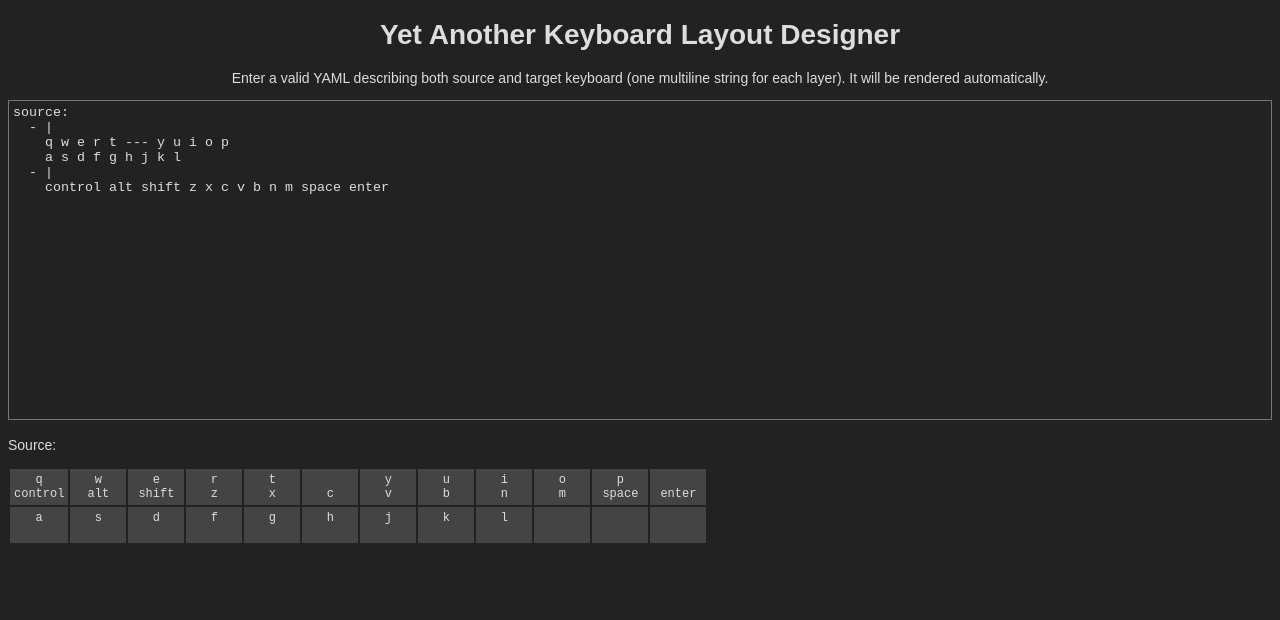
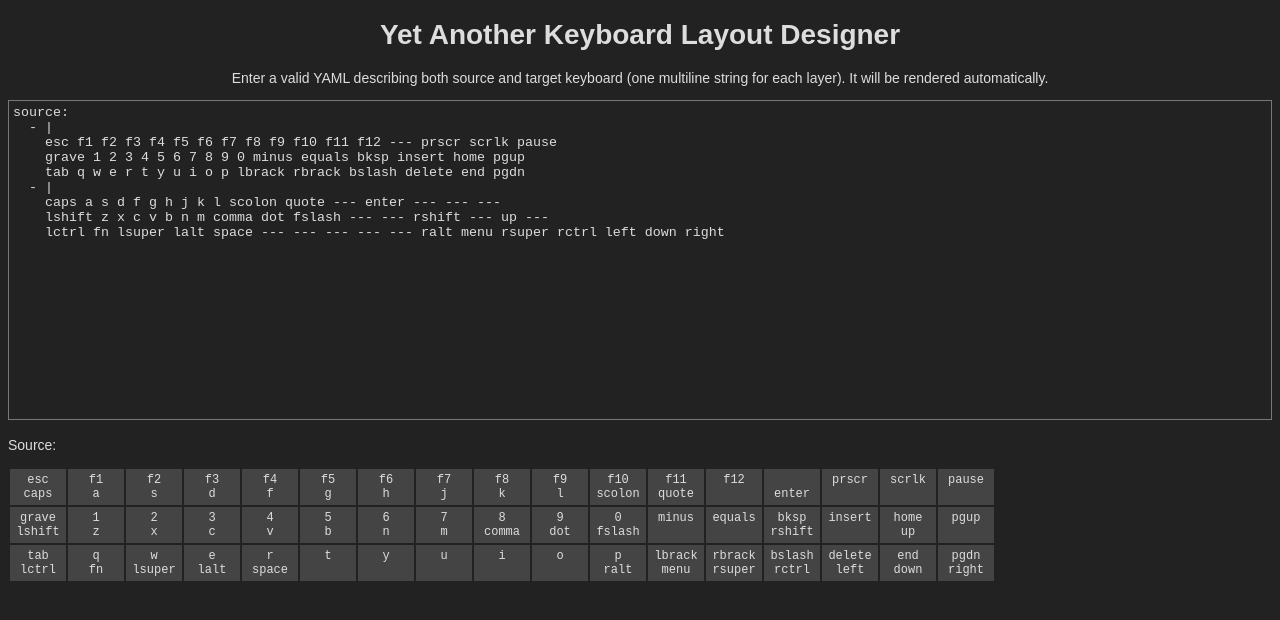
Before and after one commit to jmpbne/keeblayout, a React (Vite) app: page / in a window 1280 px wide. Shown: the top 620 px of the page. Built offline with nearby package versions, Linux system fonts and the light colour scheme.

Commit message:
Change sample keymap to include all standard keys

```diff
--- a/src/App.jsx
+++ b/src/App.jsx
@@ -6,10 +6,13 @@ import { parse } from "./core";
 
 const defaultState = `source:
   - |
-    q w e r t --- y u i o p
-    a s d f g h j k l
+    esc f1 f2 f3 f4 f5 f6 f7 f8 f9 f10 f11 f12 --- prscr scrlk pause
+    grave 1 2 3 4 5 6 7 8 9 0 minus equals bksp insert home pgup
+    tab q w e r t y u i o p lbrack rbrack bslash delete end pgdn
   - |
-    control alt shift z x c v b n m space enter`;
+    caps a s d f g h j k l scolon quote --- enter --- --- ---
+    lshift z x c v b n m comma dot fslash --- --- rshift --- up ---
+    lctrl fn lsuper lalt space --- --- --- --- --- ralt menu rsuper rctrl left down right`;
 
 export default function App() {
   const [state, setState] = useState({
```
